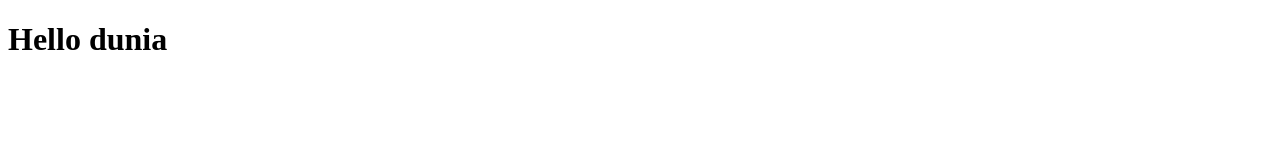
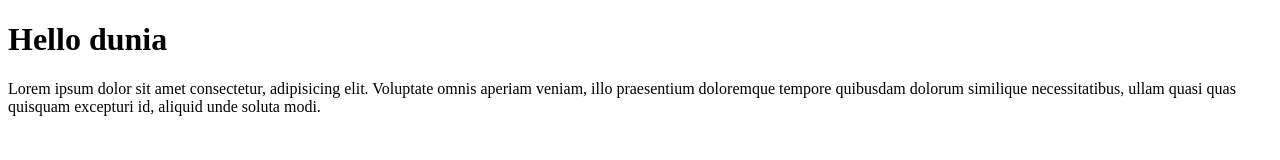
Before and after one commit to Angga-R/angga-git-test, a plain HTML site: page index.html in a window 1280 px wide. Drawn offline with Linux system fonts and the light colour scheme.

Commit message:
menambahkan paragraph

```diff
--- a/index.html
+++ b/index.html
@@ -7,5 +7,6 @@
 </head>
 <body>
     <h1>Hello dunia</h1>
+    <p>Lorem ipsum dolor sit amet consectetur, adipisicing elit. Voluptate omnis aperiam veniam, illo praesentium doloremque tempore quibusdam dolorum similique necessitatibus, ullam quasi quas quisquam excepturi id, aliquid unde soluta modi.</p>
 </body>
 </html>
```
